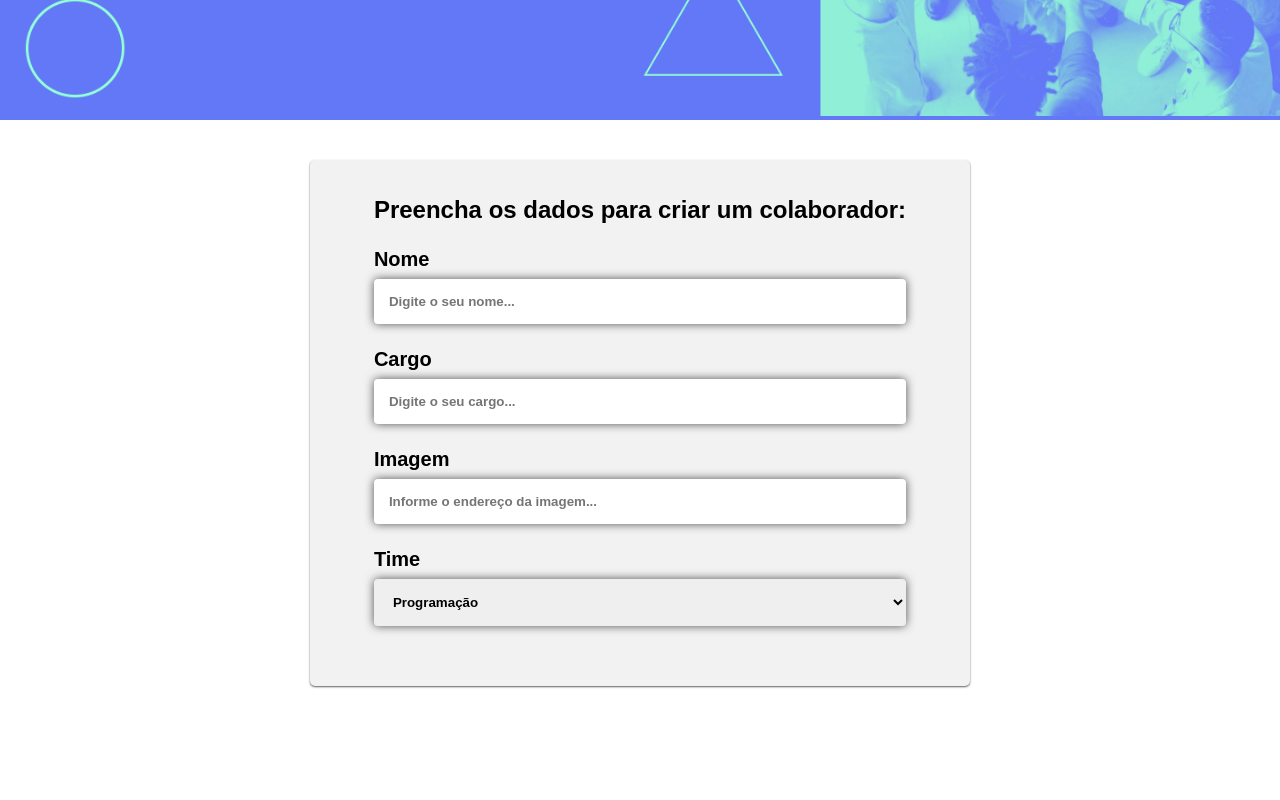
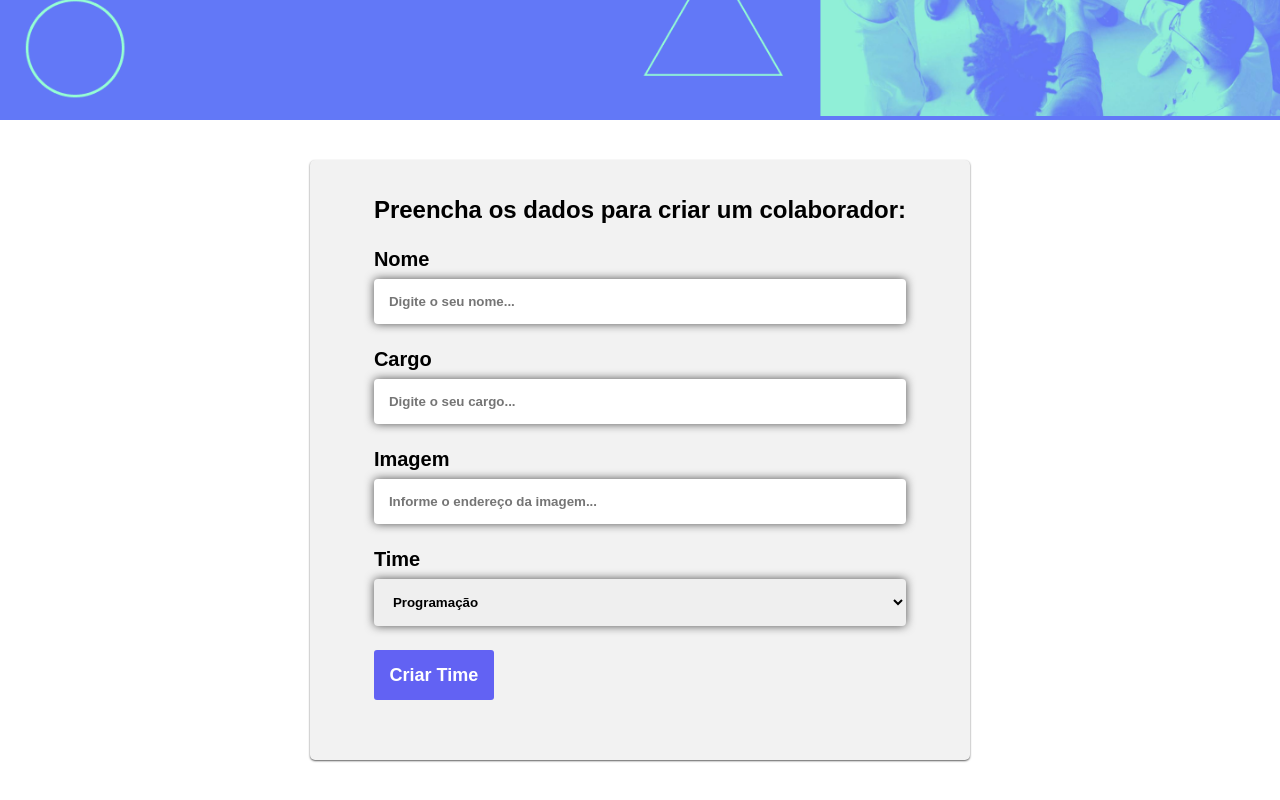
Before and after one commit to ThomazHilario/React-One, a JavaScript app in the folder organo/: page / in a window 1280 px wide. Shown: the part 378-1178 px from the top of the page. Before the commit the page ends 1104 px from the top, so only its background shows below. Built offline with nearby package versions, Linux system fonts and the light colour scheme; the HTML template or start-up script is replaced by a standard one.

Commit message:
feat: Button.js
- Criar um componente button estilizavel.

```diff
--- /dev/null
+++ b/organo/src/components/Button/button.css
@@ -0,0 +1,16 @@
+.container__campo > button{
+    width: 120px;
+    height: 50px;
+    border: 0;
+    font-size: 18px;
+    background-color: rgb(98, 98, 243);
+    border-radius: 3px;
+    cursor: pointer;
+    font-weight: bold;
+    color: #ffffff;
+    transition: 0.7s;
+}
+
+.container__campo > button:hover{
+    background-color:#5465a3 ;
+}
--- /dev/null
+++ b/organo/src/components/Button/index.js
@@ -0,0 +1,10 @@
+import './button.css'
+
+export const Button = ({children}) => {
+    return(
+        <div className='container__campo'>
+            <button>{children}</button>
+        </div>
+    )
+
+}
--- a/organo/src/components/Formulario/index.js
+++ b/organo/src/components/Formulario/index.js
@@ -3,6 +3,7 @@ import { InputForm } from '../InputForm'
 
 // Componentes
 import { SuspenseList } from '../SuspenseList'
+import { Button } from '../Button'
 
 import './formulario.css'
 
@@ -25,6 +26,9 @@ export const Form = () => {
                 <InputForm nameLabel={'Cargo'} textPlaceholder={'Digite o seu cargo...'}/>
                 <InputForm nameLabel={'Imagem'} textPlaceholder={'Informe o endereço da imagem...'}/>
                 <SuspenseList nameLabel={'Time'} itens={times}/>
+                <Button>
+                    Criar Time
+                </Button>
             </form>
         </section>
     )
```
